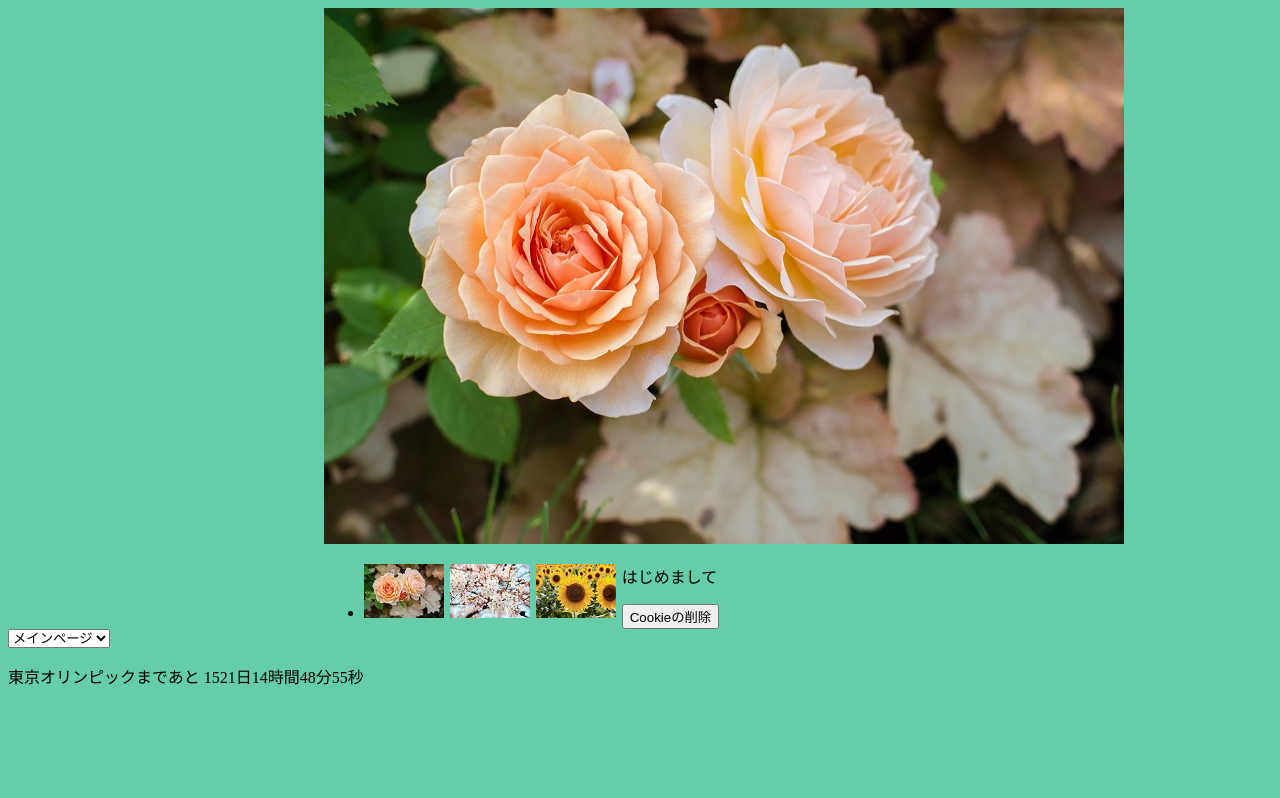
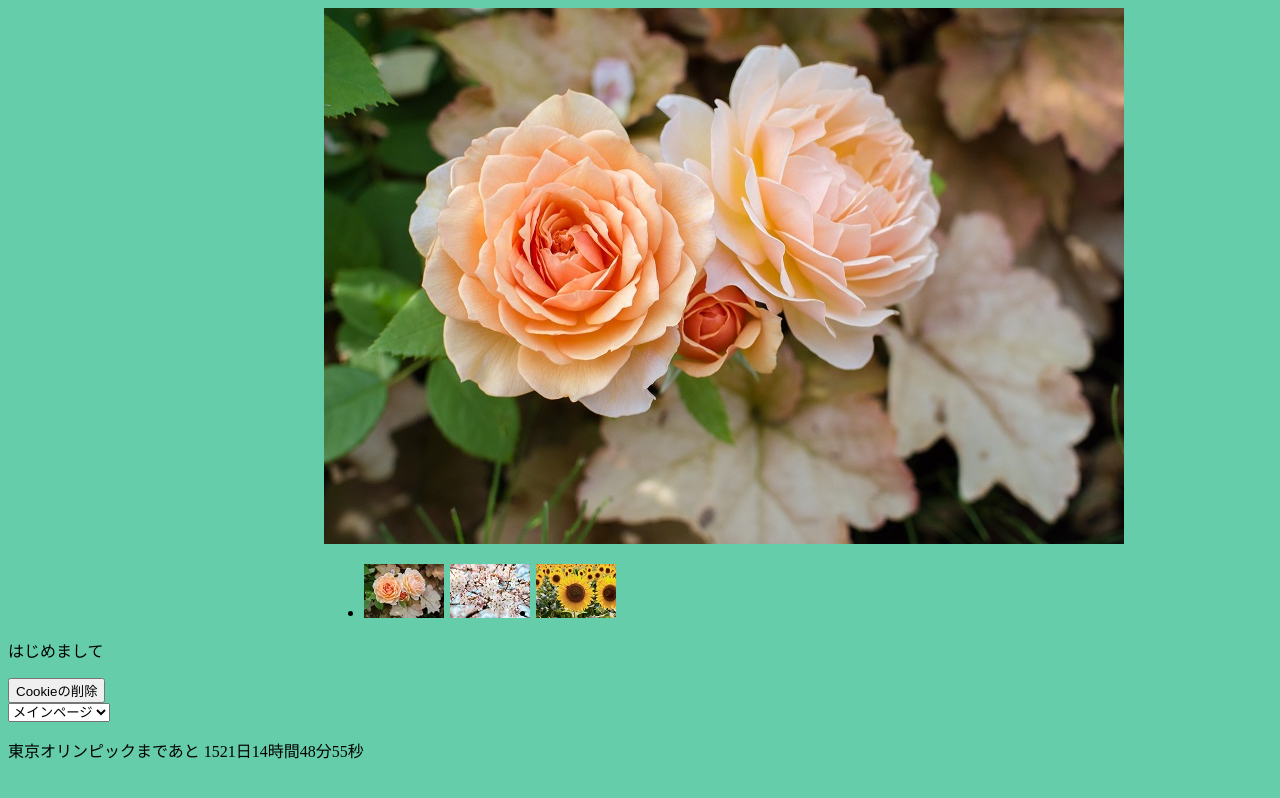
Before and after one commit to imagire/2016web1-13, a plain HTML site: page index.html in a window 1280 px wide. Drawn offline with Linux system fonts and the light colour scheme.

Commit message:
Update default.css

```diff
--- a/css/default.css
+++ b/css/default.css
@@ -15,7 +15,7 @@ li{
 }
 
 .image:after{
+  content: "";
   display: block;
   clear: both;
-  height: 0px;
 }
```
